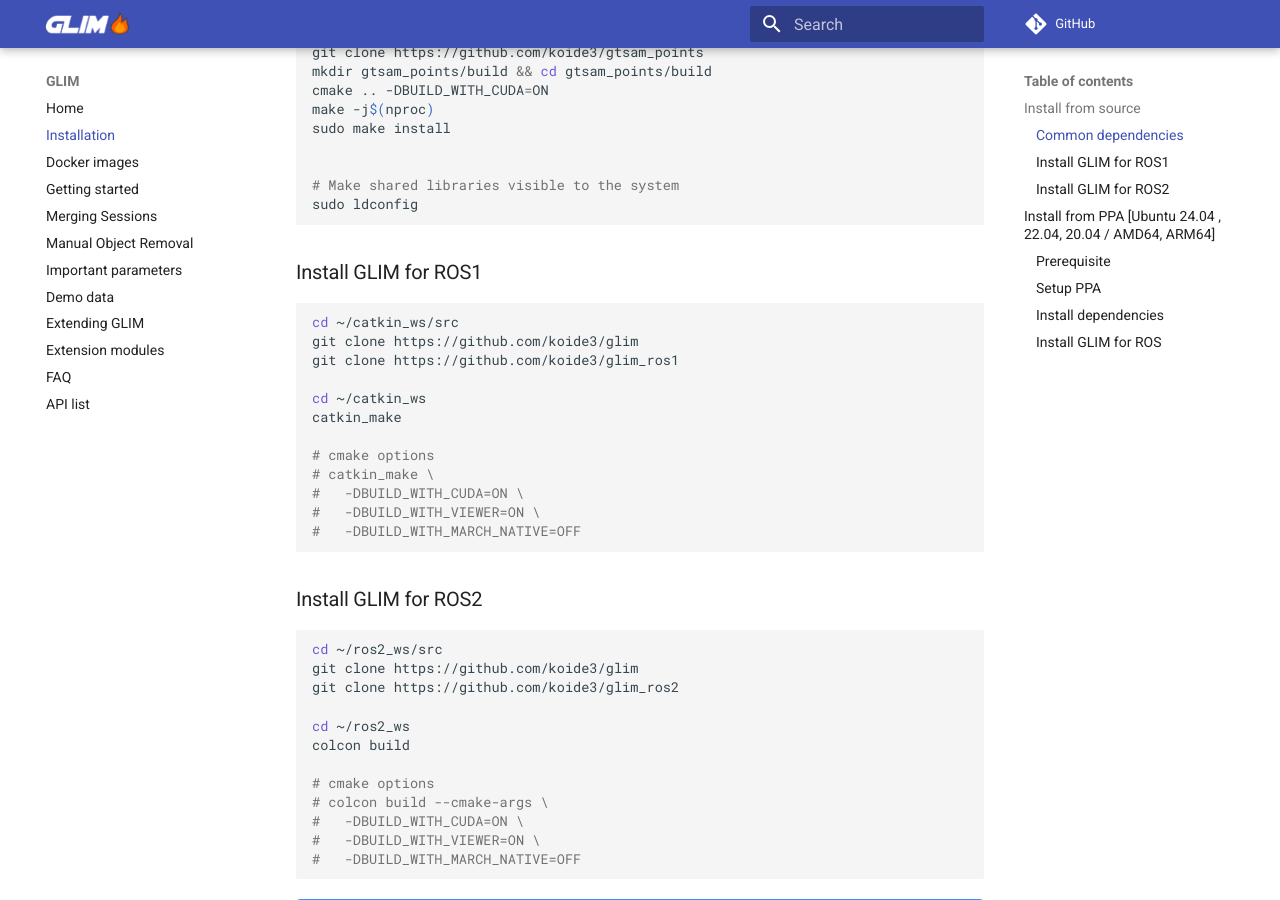
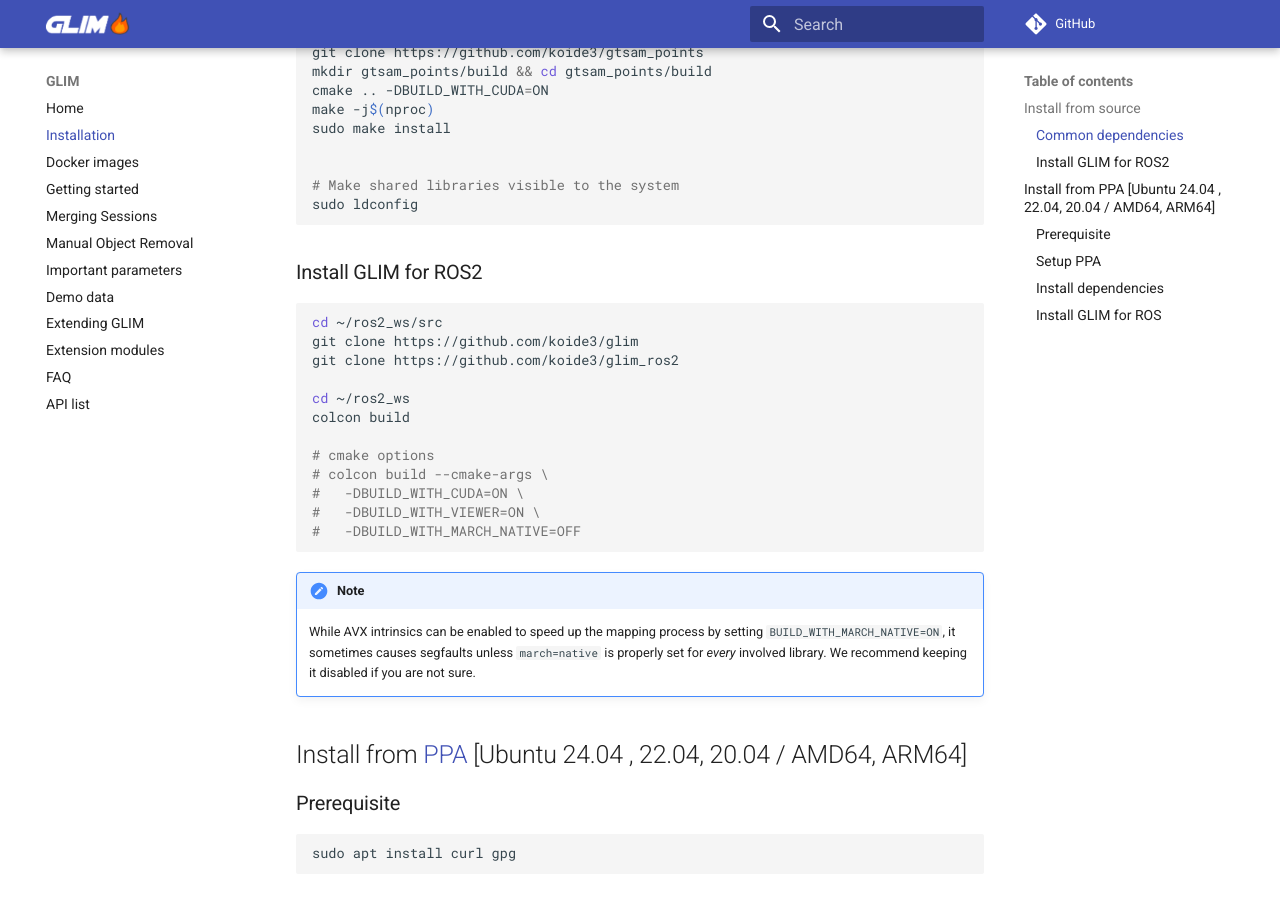
Before and after one commit to koide3/glim, an MkDocs documentation site: the page built from docs/installation.md, in a window 1280 px wide and 900 px high, scrolled down 875 px. Built offline with MkDocs 1.6.1 and Material for MkDocs 9.7.7, drawn with Linux system fonts in a browser that asks for light colours; nearby versions of some CDN libraries; comment, search, counter and statistics services are not loaded; some of the changed text lies outside the part shown.

Commit message:
bye ROS1 (#229)

````diff
--- a/docs/installation.md
+++ b/docs/installation.md
@@ -42,23 +42,6 @@
 
 # Make shared libraries visible to the system
 sudo ldconfig
-```
-
-### Install GLIM for ROS1
-
-```bash
-cd ~/catkin_ws/src
-git clone https://github.com/koide3/glim
-git clone https://github.com/koide3/glim_ros1
-
-cd ~/catkin_ws
-catkin_make
-
-# cmake options
-# catkin_make \
-#   -DBUILD_WITH_CUDA=ON \
-#   -DBUILD_WITH_VIEWER=ON \
-#   -DBUILD_WITH_MARCH_NATIVE=OFF
 ```
 
 ### Install GLIM for ROS2
@@ -139,9 +122,4 @@
 sudo apt install -y ros-humble-glim-ros-cuda12.2   # With CUDA 12.2
 sudo apt install -y ros-humble-glim-ros-cuda12.5   # With CUDA 12.5
 sudo apt install -y ros-humble-glim-ros-cuda12.6   # With CUDA 12.6
-
-# ROS1 noetic (Ubuntu 20.04)
-sudo apt install -y ros-noetic-glim-ros            # Without CUDA
-sudo apt install -y ros-noetic-glim-ros-cuda12.2   # With CUDA 12.2
-sudo apt install -y ros-noetic-glim-ros-cuda12.5   # With CUDA 12.5
 ```
````
Also changed, not shown: README.md (+2 -3 lines), docs/api.md (+1 -1 lines), docs/docker.md (+1 -7 lines), docs/index.md (+0 -1 lines), docs/quickstart.md (+0 -59 lines).
